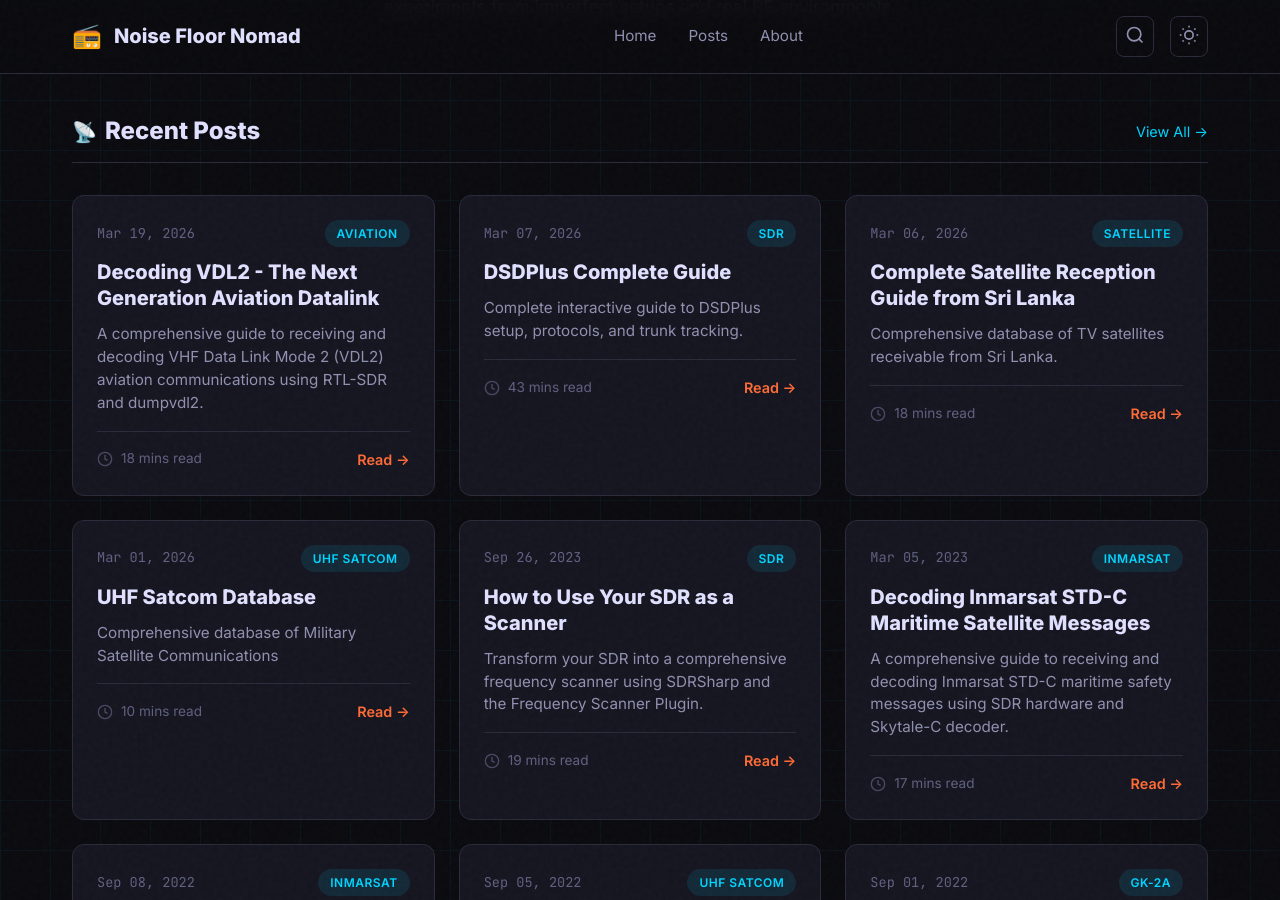
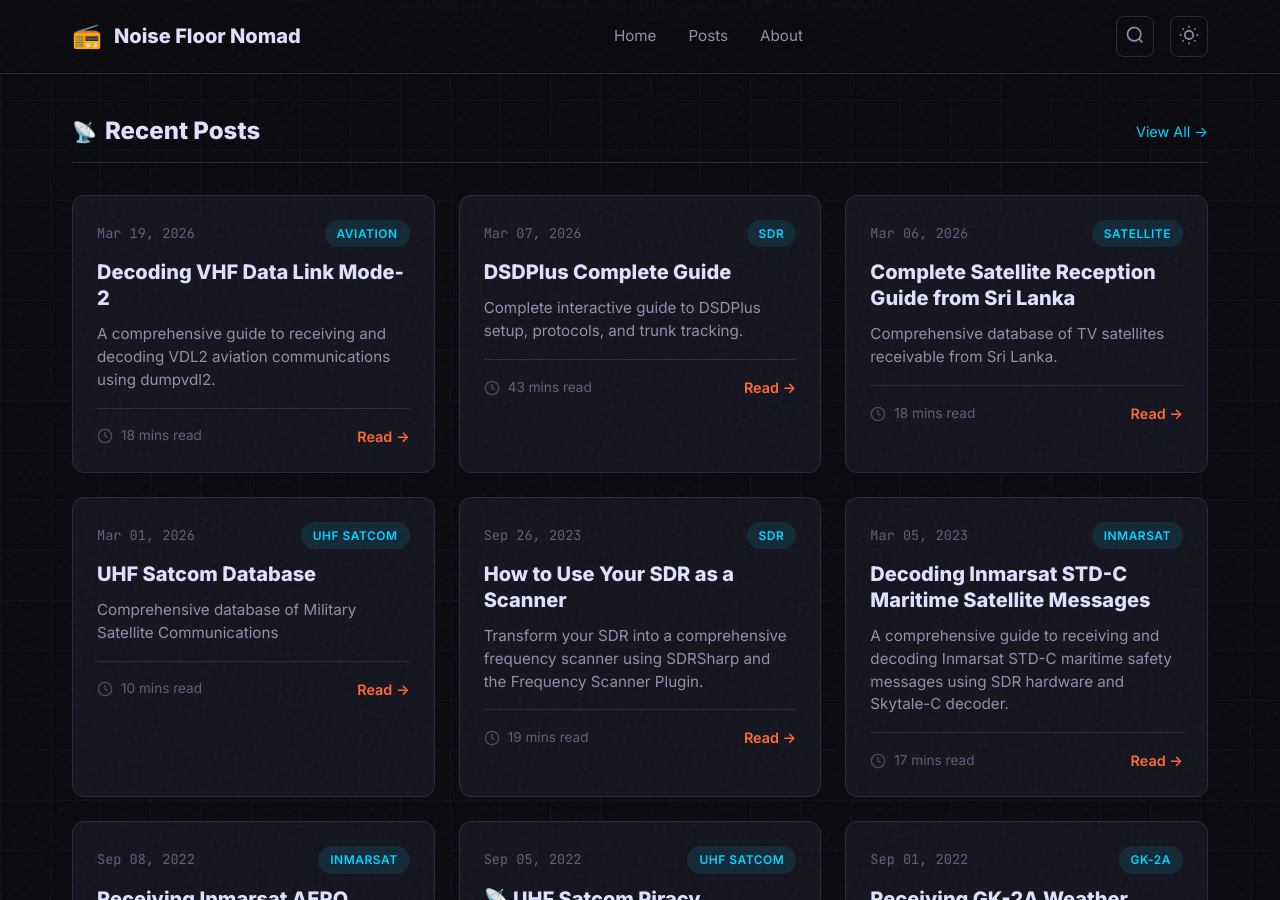
Before and after one commit to hmdsamarasekara/hmdsamarasekara.github.io, a Jekyll site: the page built from index.md, in a window 1280 px wide and 900 px high, scrolled down 646 px. Built offline with Jekyll 4.4.1, drawn with Linux system fonts in a browser that asks for light colours.

Commit message:
Update 2026-03-19-decoding-vdl2.md

```diff
--- a/_posts/2026-03-19-decoding-vdl2.md
+++ b/_posts/2026-03-19-decoding-vdl2.md
@@ -1,10 +1,10 @@
 ---
 layout: post
-title: "Decoding VDL2 - The Next Generation Aviation Datalink"
+title: "Decoding VHF Data Link Mode-2"
 date: 2026-03-19 17:18:00 +0400
 tags: [vdl2, acars, aviation, sdr, vhf, aircraft, decoding, dumpvdl2]
 categories: [Aviation]
-excerpt: "A comprehensive guide to receiving and decoding VHF Data Link Mode 2 (VDL2) aviation communications using RTL-SDR and dumpvdl2."
+excerpt: "A comprehensive guide to receiving and decoding VDL2 aviation communications using dumpvdl2."
 ---
 
 <style>
```
